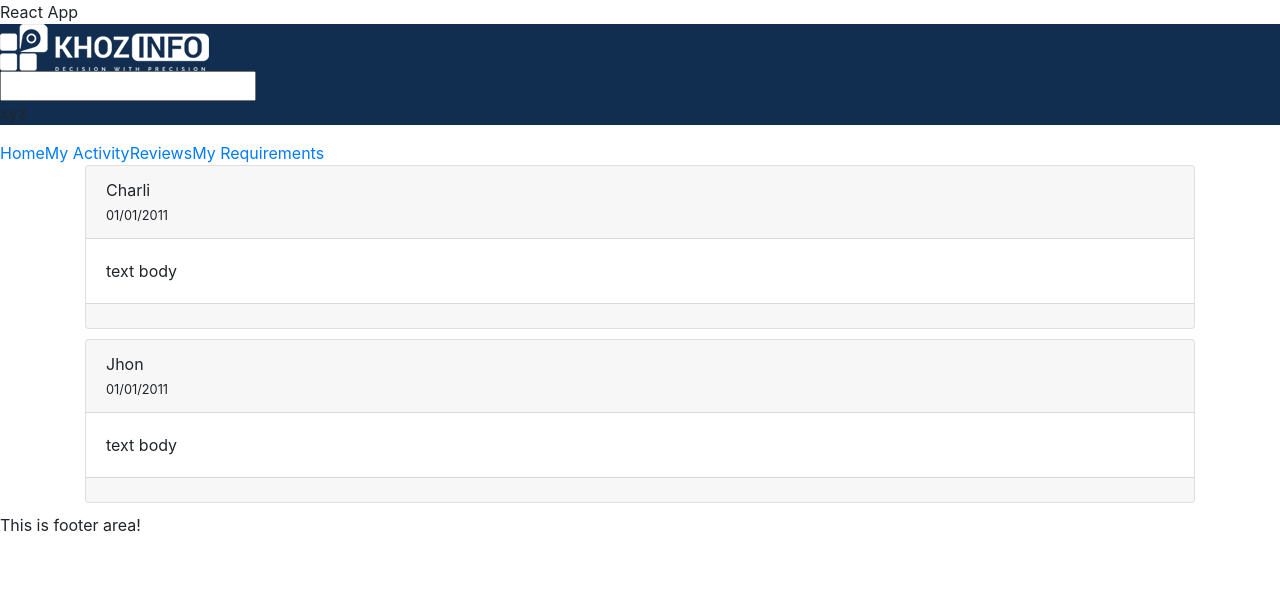
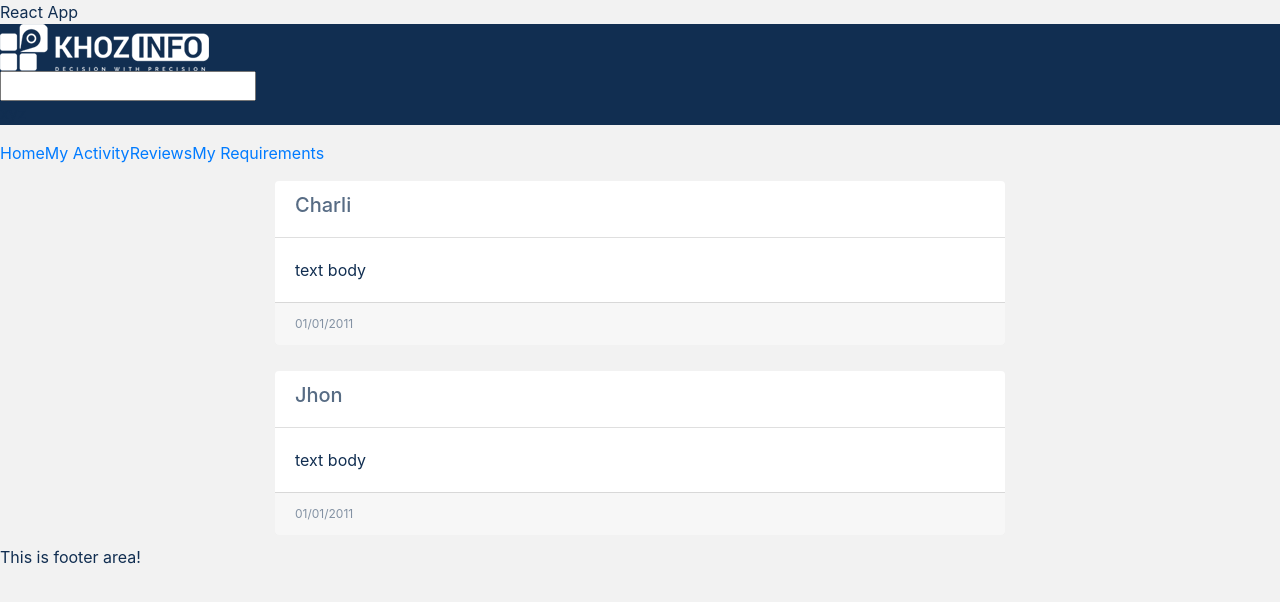
Before and after one commit to MohanKunwar/morpheus, a React (Create React App) app: page /reviews in a window 1280 px wide. Shown: the top 602 px of the page. Built offline with nearby package versions, Linux system fonts and the light colour scheme; what @fortawesome/fontawesome would draw is missing.

Commit message:
reviews2

```diff
--- a/src/containers/components/Reviews/Reviews.js
+++ b/src/containers/components/Reviews/Reviews.js
@@ -1,26 +1,40 @@
 import React, {Component} from 'react'
 import 'bootstrap/dist/css/bootstrap.css';
 import './reviews.css';
-// import FontAwesomeIcon from "@fortawesome/react-fontawesome"
-// import { faEdit, faCoffee } from '@fortawesome/fontawesome-free-solid
+// import FontAwesomeIcon from "@fortawesome/react-fontawesome";
+// import { faEdit, faStar } from '@fortawesome/fontawesome-free-solid";
+
 
 const Stars = (props) => {
+    const rating = 5;
+    let stars =[];
+    for(let i=0; i<rating; i++){
+        stars.push(<i key={i} className="fa fa-star"></i>);
+    }
     return(
-     <i className="fa fa-star"></i>
+        <div className="col">
+       {/* {props.rating.map((number, i) =>
+        <i key={i} className="fa fa-star">{number}</i>
+        )} */}
+        {stars}
+        </div>
     );
-  }
+  };
 
   const Actions = (props) => {
       return(
+        <div className="col">
        <i className="fa fa-edit"></i>
-        // <i className="fa fa-trash-alt"></i>
+        <i className="fa fa-trash-alt"></i>
+        </div>
       );
-  }
+  };
+
 
 class Reviews extends Component {
-    constructor(props) {
-    super(props)
-    this.state = {
+    // constructor(props) {
+    // super(props)
+        state = {
         reviews: [
             {
                 id: 1,
@@ -46,20 +60,20 @@ class Reviews extends Component {
             }
         ]
     }
-}
 
     render() {
+
         return (
             <div className="container">
            {
-               this.state.reviews.map((rowdata,i) =>
+               this.state.reviews.map((rowdata) =>
+               <div className="row mt-3">
+               <div className="col-md-8 offset-md-2">
                 <div className="card">
                 <div className="card-header">
                 <div className="row">
                 <div className="col-6">
-            <a>{rowdata.reviewer_name }</a>
-            <br></br>
-            <small>{rowdata.created_at}</small>
+                <h5>{rowdata.reviewer_name }</h5>
                 </div>
                 <div className="col-6 text-right">
                 <Actions />
@@ -73,7 +87,8 @@ class Reviews extends Component {
                 </div>
                 <div className="card-footer">
                 <div className="row">
-            <div className="col-6">
+                <div className="col-6 creare_date">
+                {rowdata.created_at}
                 </div>
                 <div className="col-6 text-right">
 
@@ -84,6 +99,8 @@ class Reviews extends Component {
             </div>
 
             </div>
+            </div>
+            </div>
             )
         }
             </div>
--- a/src/containers/components/Reviews/reviews.css
+++ b/src/containers/components/Reviews/reviews.css
@@ -1,7 +1,29 @@
+body{
+    background-color: #f2f2f2;
+    color: #112e51;
+}
 .card{
     margin-bottom: 10px;
+    border: transparent;
+}
+.card-header{
+    background-color: transparent;
 }
 .fa-star{
     color: lightgreen;
     font-size: .7em;
 }
+h1, h2, h3, h4, h5, h6{
+    opacity: 0.7;
+}
+.creare_date{
+    font-size: 12px;
+    opacity: 0.5;
+}
+.fa-edit{
+    color: green;
+    padding-right: 5px;
+}
+.fa-trash-alt{
+    color: rgba(255, 38, 0, 0.74);
+}
```
Also changed, not shown: src/containers/components/Reviews/rating.js (deleted). Lines whose indentation alone changed are shown as unchanged.
